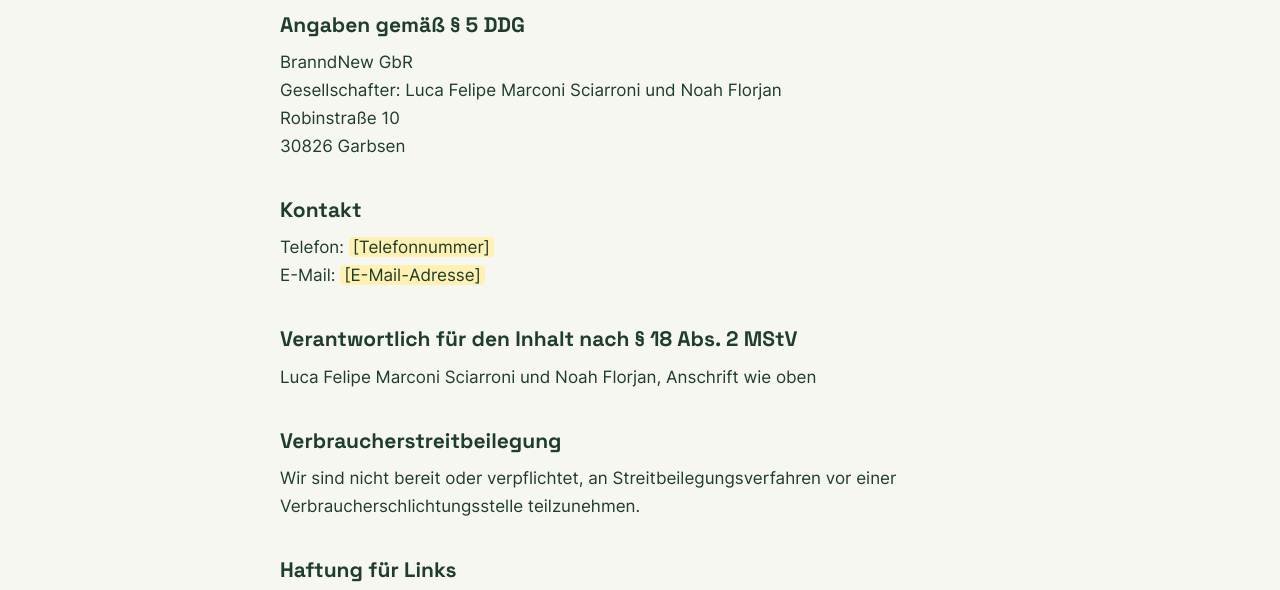
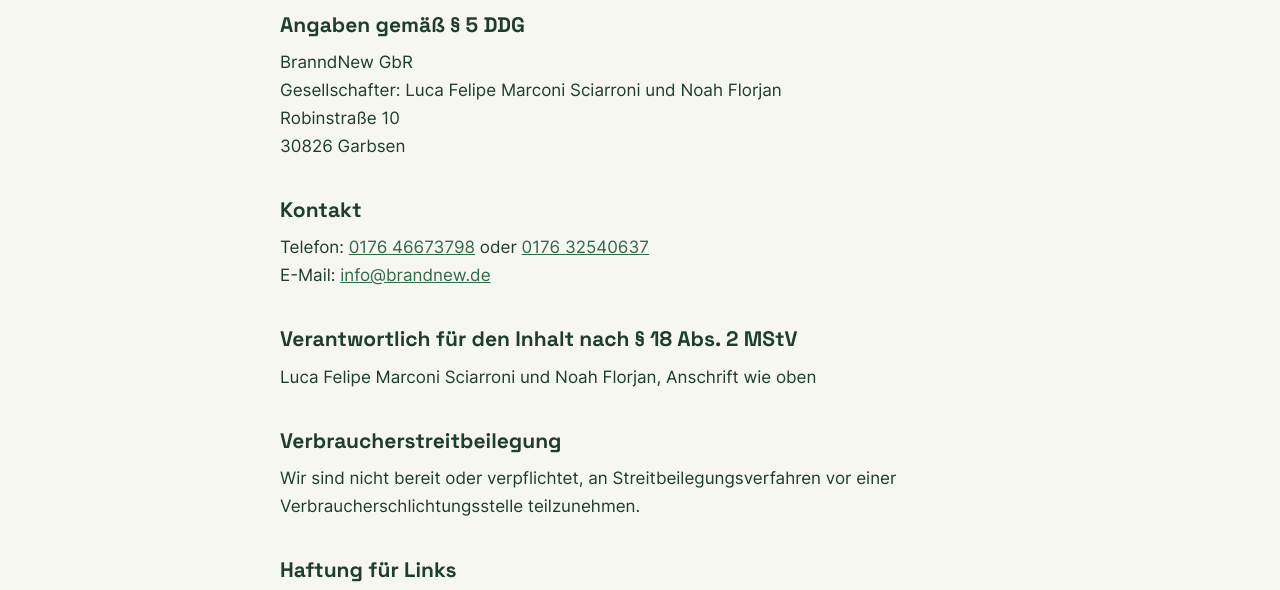
Before and after one commit to lucmamini/Branndnew, a plain HTML site: page impressum.html in a window 1280 px wide. Shown: the part 199-789 px from the top of the page. Drawn offline with Linux system fonts and the light colour scheme.

Commit message:
Impressum: E-Mail und Telefonnummern ergänzt
Co-Authored-By: Claude Opus 5.5 <noreply@anthropic.com>

```diff
--- a/impressum.html
+++ b/impressum.html
@@ -25,8 +25,8 @@
 
   <h2>Kontakt</h2>
   <p>
-    Telefon: <mark>[Telefonnummer]</mark><br>
-    E-Mail: <mark>[E-Mail-Adresse]</mark>
+    Telefon: <a href="tel:+4917646673798">0176 46673798</a> oder <a href="tel:+4917632540637">0176 32540637</a><br>
+    E-Mail: <a href="mailto:info@brandnew.de">info@brandnew.de</a>
   </p>
 
   <h2>Verantwortlich für den Inhalt nach § 18 Abs. 2 MStV</h2>
```
Also changed, not shown: datenschutz.html (+1 -1 lines), index.html (+1 -1 lines).
